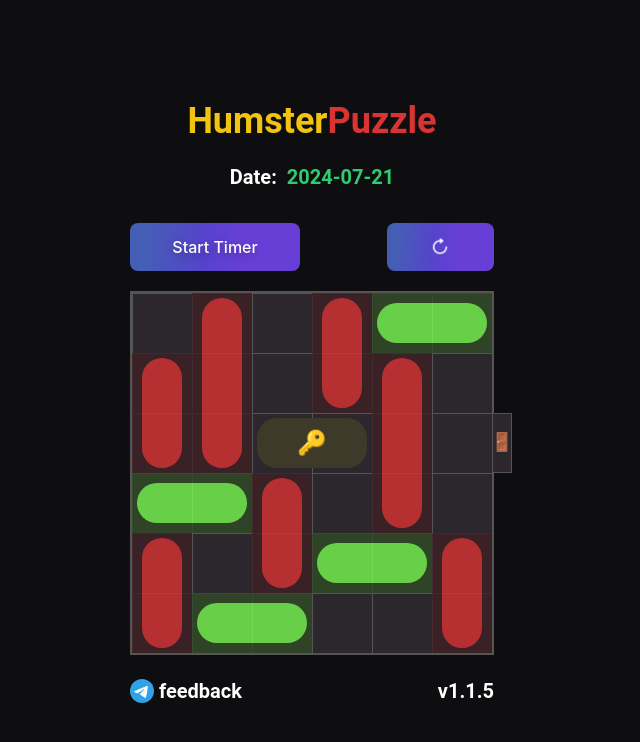
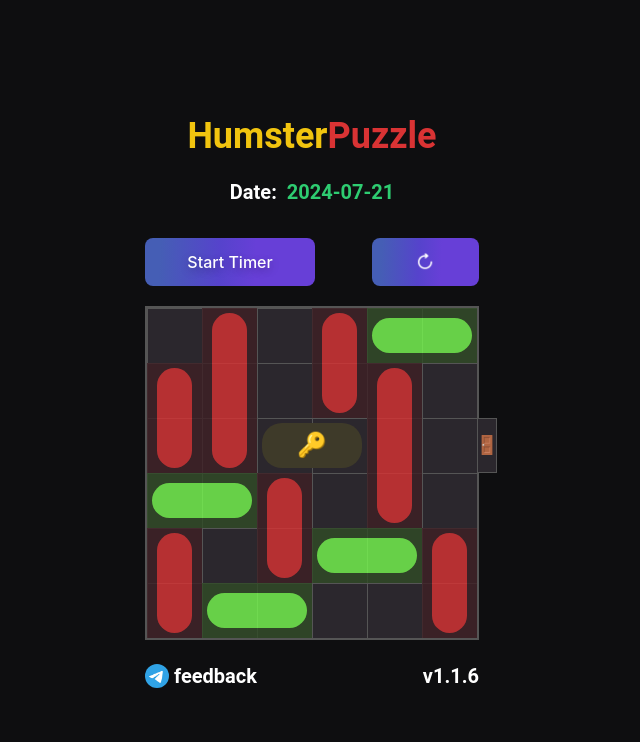
Before and after one commit to babaduk47/babaduk47.github.io, a PHP site: page / in a window 1280 px wide. Shown: the top 742 px of the page, without its empty margins (328-968 px from the left). Run offline with PHP 8.4, Linux system fonts and the light colour scheme.

Commit message:
v1.1.6 - change grid size

```diff
--- a/index.html
+++ b/index.html
@@ -4,7 +4,7 @@
     <meta charset="UTF-8">
     <meta name="viewport" content="width=device-width, initial-scale=1.0">
     <title>Humster Puzzle</title>
-    <link rel="stylesheet" href="style.css?v1.1.5">
+    <link rel="stylesheet" href="style.css?v1.1.6">
 </head>
 <script async src="https://www.googletagmanager.com/gtag/js?id=G-BL7SQ719F9"></script>
 <script>
@@ -43,10 +43,10 @@
                     feedback
                 </a>
             </div>
-            <div id="footer-version">v1.1.5</div>
+            <div id="footer-version">v1.1.6</div>
         </div>
     </div>
 </div>
-<script src="script.js?v1.1.5"></script>
+<script src="script.js?v1.1.6"></script>
 </body>
 </html>
--- a/script.js
+++ b/script.js
@@ -1,4 +1,4 @@
-const blockSize = 60;
+const blockSize = 55;
 const gridSize = 6;
 
 const maps = {
--- a/style.css
+++ b/style.css
@@ -53,8 +53,8 @@
 
 #grid {
     display: grid;
-    grid-template-columns: repeat(6, 60px);
-    grid-template-rows: repeat(6, 60px);
+    grid-template-columns: repeat(6, 55px);
+    grid-template-rows: repeat(6, 55px);
     position: relative;
     border: 2px solid #555;
     background-color: #2B272D;
@@ -68,7 +68,7 @@
     width: 100%;
     height: 100%;
     background-image: linear-gradient(#555 1px, transparent 1px), linear-gradient(to right, #555 1px, transparent 1px);
-    background-size: 60px 60px;
+    background-size: 55px 55px;
     pointer-events: none;
 }
 
@@ -140,7 +140,7 @@
 
 .exit {
     width: 20px;
-    height: 60px;
+    height: 55px;
     position: absolute;
     display: flex;
     justify-content: center;
```
